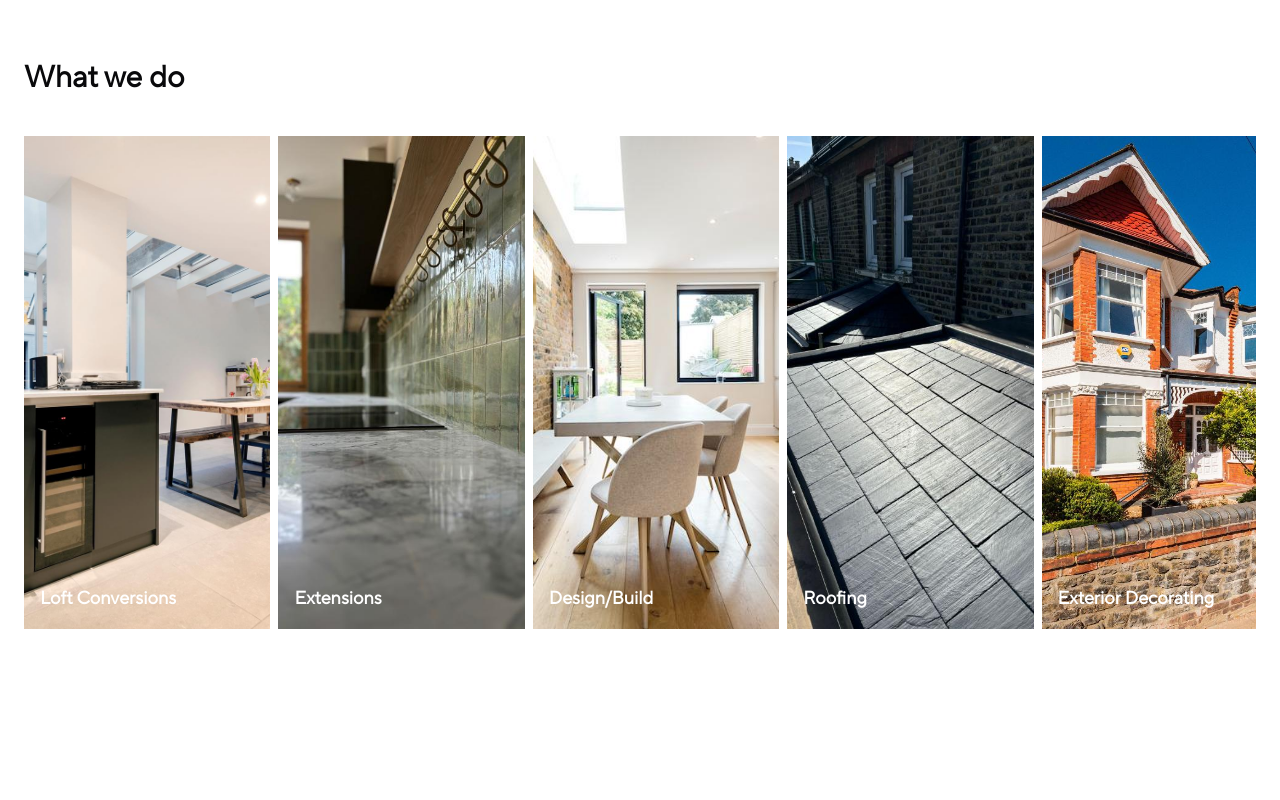
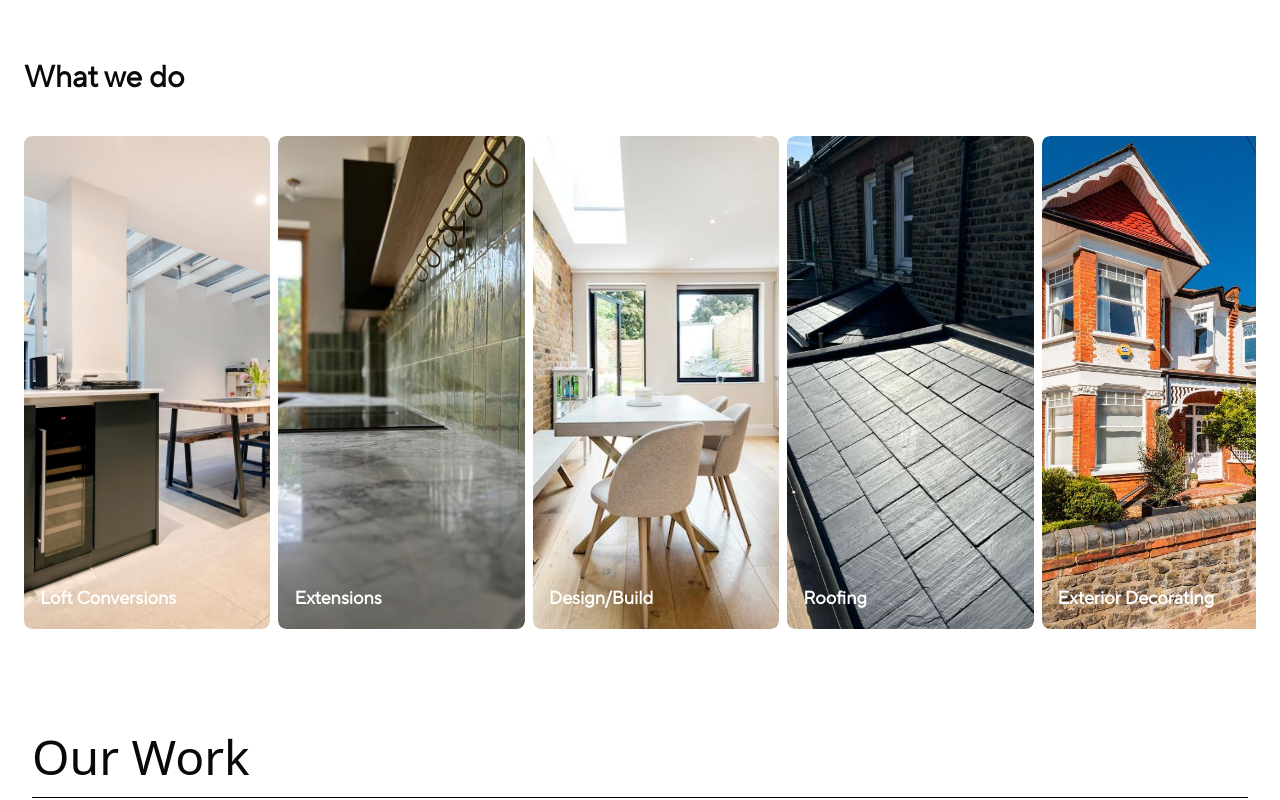
Before and after one commit to jackvdp/xtraloftspace, a Next.js app: page / in a window 1280 px wide. Shown: the part 1580-2380 px from the top of the page. Built offline with nearby package versions, Linux system fonts and the light colour scheme.

Commit message:
Add interestign header

```diff
--- a/components/CaseStudies.tsx
+++ b/components/CaseStudies.tsx
@@ -5,6 +5,8 @@ import {
     CarouselItem,
     type CarouselApi
 } from "@/components/ui/carousel"
+import { div } from 'framer-motion/client';
+import AnimatedHeader from './header';
 
 const CaseStudies = () => {
     const [api, setApi] = useState<CarouselApi>();
@@ -21,7 +23,9 @@ const CaseStudies = () => {
     }, [api]);
 
     return (
-        <div className="min-h-screen pl-12 flex items-center">
+        <div className="min-h-screen">
+            <AnimatedHeader text="Our Work" />
+            <div className="pl-12 flex items-center">
                 <div className="flex w-full mx-auto">
                     {/* Left content area - fixed width */}
                     <div className="w-[400px] flex-shrink-0 pr-12 my-auto">
@@ -91,6 +95,7 @@ const CaseStudies = () => {
                     </div>
                 </div>
             </div>
+        </div>
     );
 };
 
--- a/components/Services.tsx
+++ b/components/Services.tsx
@@ -53,12 +53,12 @@ function Card({ service, index }: { service: Service, index: number }) {
     return (
         <div
             key={index}
-            className="relative group md:max-w-[280px] lg:max-w-none lg:w-1/5 aspect-[1/2] overflow-hidden flex-shrink-0"
+            className="relative group md:max-w-[280px] lg:max-w-none lg:w-1/5 aspect-[1/2] overflow-hidden flex-shrink-0 rounded-lg"
         >
             <img
                 src={service.image}
                 alt={service.title}
-                className="w-full h-full object-cover transition-all duration-300 group-hover:blur-xl"
+                className="w-full h-full object-cover transition-all duration-300 group-hover:blur-xl rounded-lg"
             />
             <div className="absolute inset-0 bg-black bg-opacity-40 transition-opacity duration-300 opacity-0 group-hover:opacity-100" />
             <div className="absolute bottom-0 left-0 p-4 text-white z-10">
--- /dev/null
+++ b/components/header.tsx
@@ -0,0 +1,53 @@
+import { useEffect, useRef } from 'react';
+
+const AnimatedHeader = ({ text = "Shape your ideas" }) => {
+    const textRef = useRef(null);
+    const lineRef = useRef(null);
+
+    useEffect(() => {
+        const text = textRef.current;
+        const line = lineRef.current;
+
+        // Text animation
+        text.animate([
+            { transform: 'translateY(100%)', opacity: 0 },
+            { transform: 'translateY(0)', opacity: 1 }
+        ], {
+            duration: 800,
+            easing: 'cubic-bezier(0.16, 1, 0.3, 1)',
+            fill: 'forwards'
+        });
+
+        // Line animation - delayed to start after text
+        setTimeout(() => {
+            line.animate([
+                { transform: 'scaleX(0)', transformOrigin: 'left' },
+                { transform: 'scaleX(1)', transformOrigin: 'left' }
+            ], {
+                duration: 600,
+                easing: 'cubic-bezier(0.16, 1, 0.3, 1)',
+                fill: 'forwards'
+            });
+        }, 400);
+    }, []);
+
+    return (
+        <div className="p-8">
+            <div className="overflow-hidden">
+                <h1
+                    ref={textRef}
+                    className="text-5xl font-light opacity-0"
+                    style={{ fontFamily: 'system-ui, -apple-system, sans-serif' }}
+                >
+                    {text}
+                </h1>
+            </div>
+            <div
+                ref={lineRef}
+                className="h-px bg-black mt-4 transform scale-x-0"
+            />
+        </div>
+    );
+};
+
+export default AnimatedHeader;
```
Lines whose indentation alone changed are shown as unchanged.
